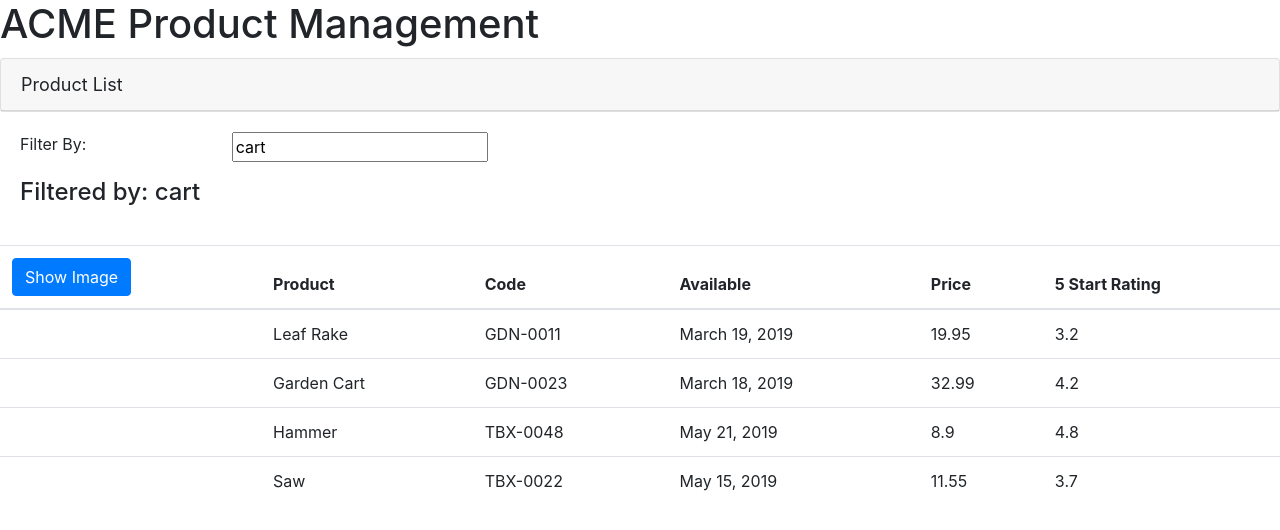
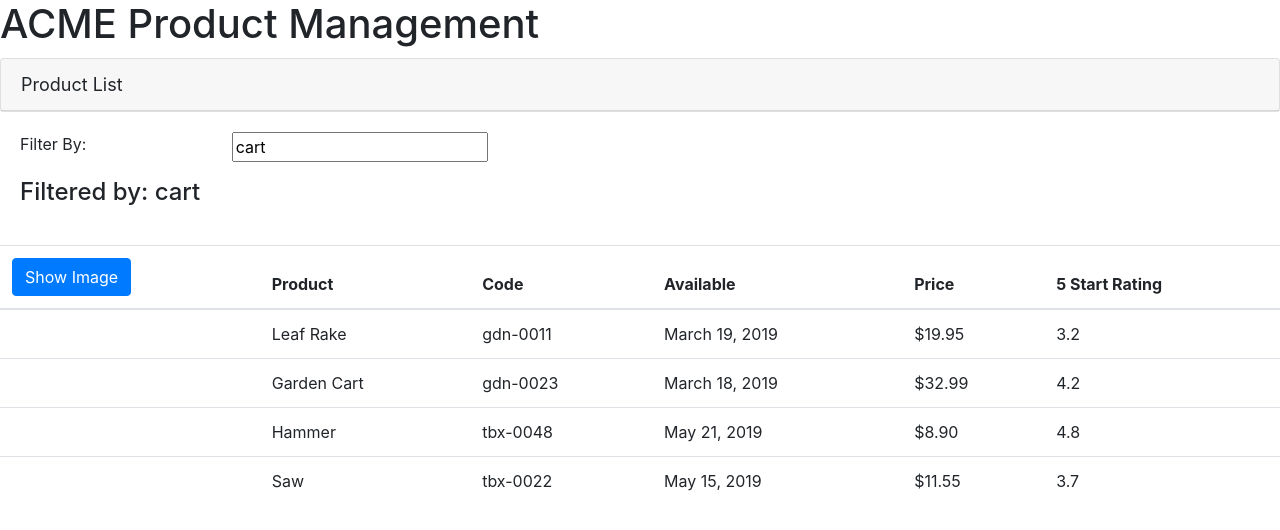
Before and after one commit to SteveMustanski/APM, an Angular app: page / in a window 1280 px wide. Shown: the top 530 px of the page. Built offline with nearby package versions, Linux system fonts and the light colour scheme.

Commit message:
added pipes to format product code and price

```diff
--- a/src/app/products/product-list.component.html
+++ b/src/app/products/product-list.component.html
@@ -49,9 +49,9 @@
           />
         </td>
         <td>{{product.productName}}</td>
-        <td>{{product.productCode}}</td>
+        <td>{{product.productCode | lowercase}}</td>
         <td>{{product.releaseDate}}</td>
-        <td>{{product.price}}</td>
+        <td>{{product.price | currency: 'USD':'symbol':'1.2-2'}}</td>
         <td>{{product.starRating}}</td>
       </tr>
     </tbody>
```
